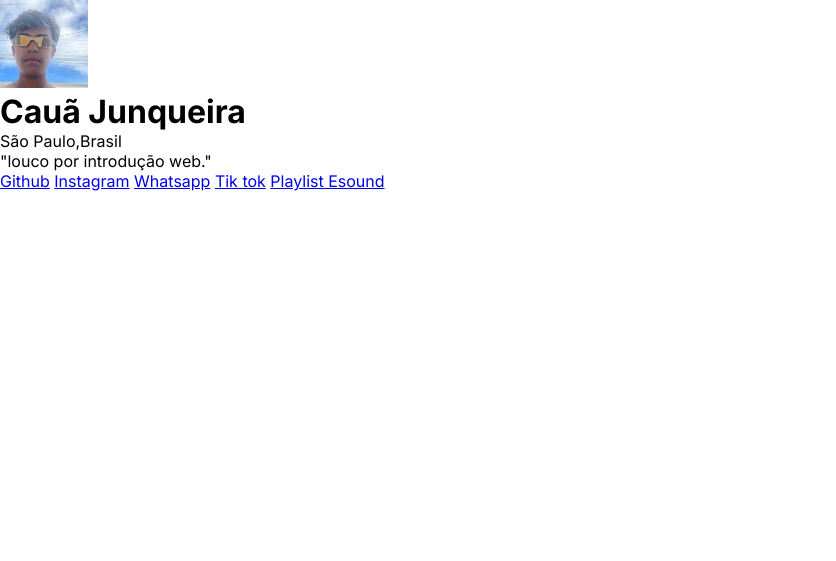
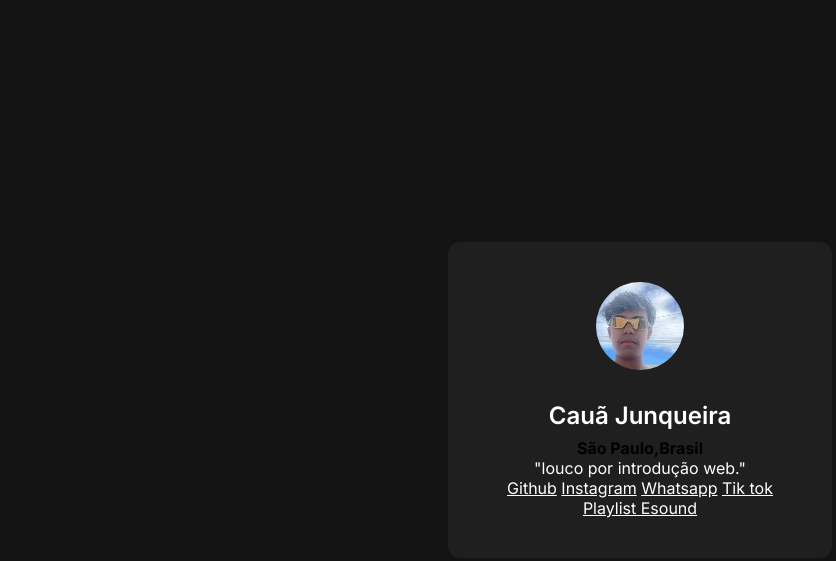
Before and after one commit to costa2024/GITHUB, a plain HTML site: page index.html in a window 1280 px wide. Shown: the whole page, without its empty margins (0-836 px from the left). Drawn offline with Linux system fonts and the light colour scheme.

Commit message:
contunuação do desenvolvimento do CSS e alteração de um parágrafo do HTML para strong

```diff
--- a/index.html
+++ b/index.html
@@ -13,7 +13,7 @@
     <div>
         <img src="./foto certa pro github.jpg" alt="foto do Cauã">
         <h1>Cauã Junqueira</h1>
-        <p>São Paulo,Brasil</p>
+        <strong>São Paulo,Brasil</strong>
 
         <p>"louco por introdução web."</p>
 
--- a/style.css
+++ b/style.css
@@ -4,3 +4,34 @@
     box-sizing: border-box;
     font-family: "Inter", sans-serif;
 }
+body{
+    background-color: #141414;
+    height: 100vh;
+    display: flex;
+    justify-content: center;
+    align-items: center;
+}
+
+div{
+    background-color: #1f1f1f;
+    width: 384px;
+    padding: 40px;
+    text-align: center;
+    border-radius: 12px;
+}
+
+h1, p, a{
+    color: #fff;;
+}
+
+div img {
+    border-radius: 50%;
+    margin-bottom: 24px;
+}
+
+div h1 {
+    font-size: 24px;
+    line-height: 36px;
+    font-weight: 600;
+    margin-bottom: 4px;
+}
```
